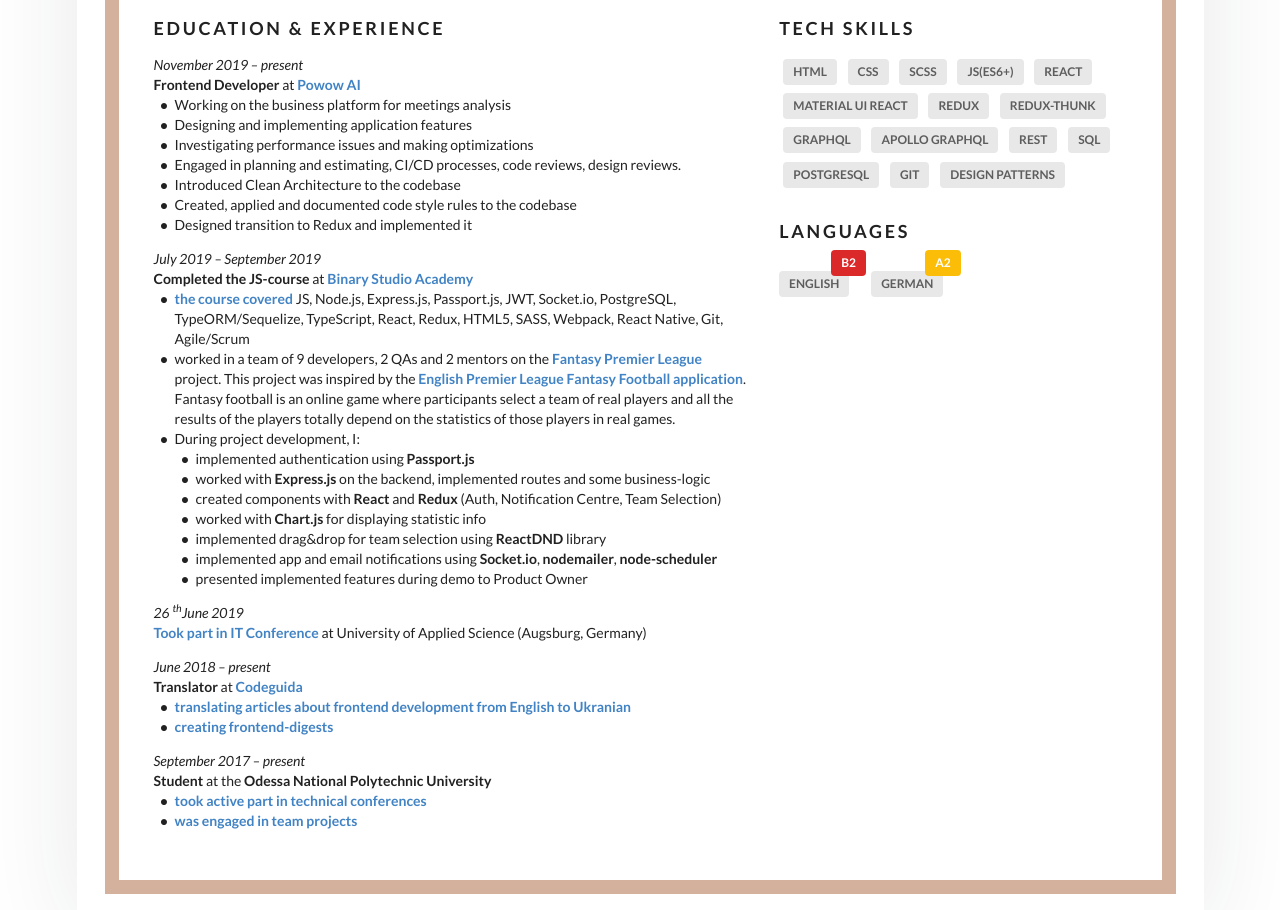
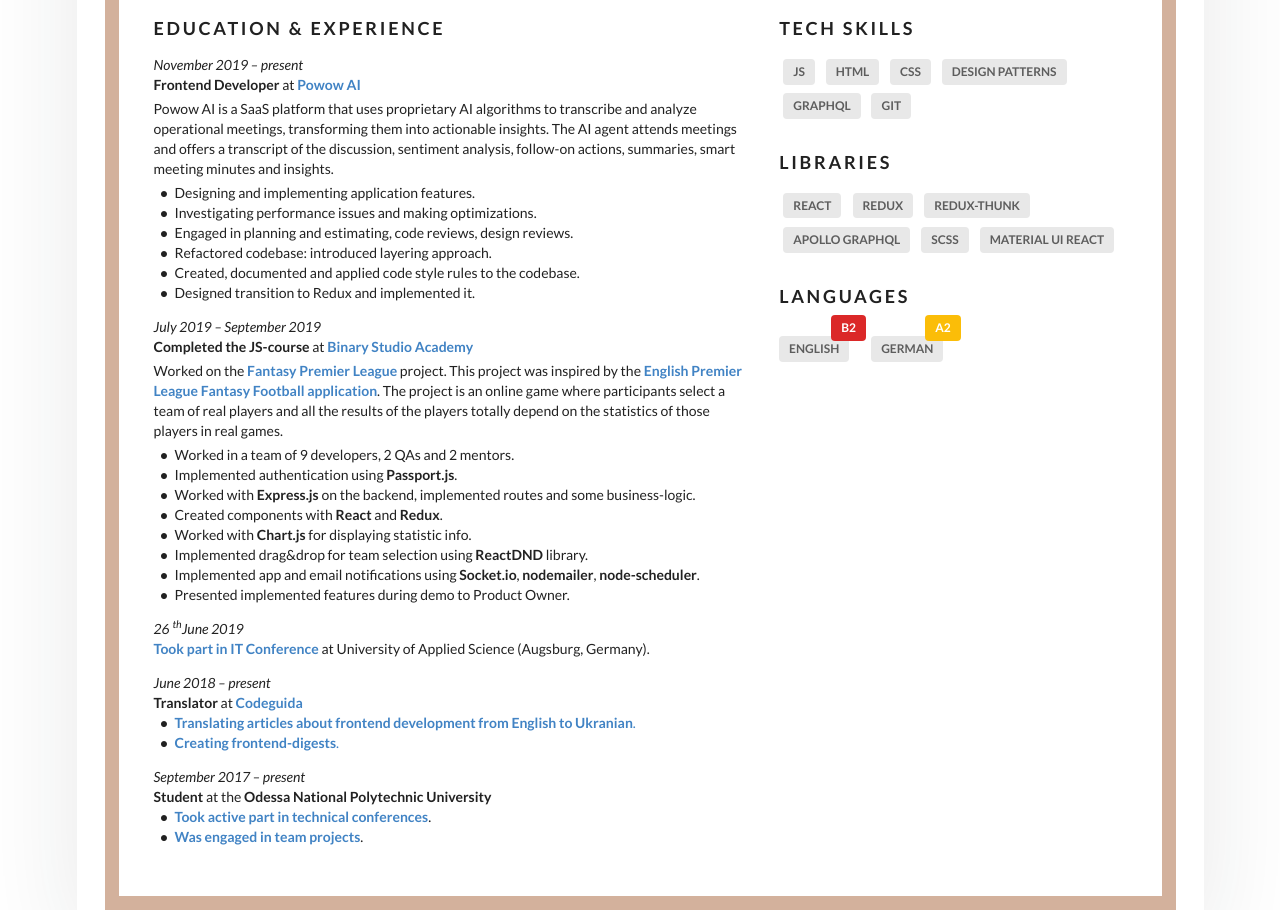
Before and after one commit to baletska-dariia/resume, a plain HTML site: page index.html in a window 1280 px wide. Shown: the part 331-1241 px from the top of the page. Drawn offline with nearby package versions, Linux system fonts and the light colour scheme.

Commit message:
CV update 2020 edition

```diff
--- a/assets/styles.css
+++ b/assets/styles.css
@@ -260,10 +260,7 @@ main:nth-last-child(3) {
 /* Article */
 article {
     max-width: 100%;
-    margin-left: auto;
-    margin-right: auto;
-    margin-top: 50px;
-    margin-bottom: 50px;
+    margin: 50px auto;
 }
 
 @media only screen and (min-width: 1200px) {
@@ -695,6 +692,10 @@ article {
     vertical-align: text-bottom;
 }
 
+.contacts li a .icon {
+    margin-right: 4px;
+}
+
 @media only screen and (max-width: 767px) {
 
     .name,
@@ -875,6 +876,10 @@ li.bordered>ul>details>div {
 
 .timeline>li p {
     margin: 0;
+}
+
+.timeline .experience-description {
+    margin:4px 0;
 }
 
 /* Tags */
--- a/index.html
+++ b/index.html
@@ -10,6 +10,7 @@
         function gtag() {
             dataLayer.push(arguments);
         }
+
         gtag('js', new Date());
 
         gtag('config', 'UA-148378065-1');
@@ -22,7 +23,7 @@
     <meta name="google" content="notranslate">
     <meta name="googlebot" content="index,follow">
     <meta name="robots" content="index,follow">
-        <meta name="subject" content="Resume">
+    <meta name="subject" content="CV">
     <meta name="twitter:card" content="summary_large_image">
     <meta name="viewport" content="width=device-width, initial-scale=1">
     <meta name="theme-color" content="white">
@@ -57,7 +58,8 @@
                     <div class="three wide center aligned column">
                         <div class="avatar-wrapper" id="avatar">
                             <img class="ui medium circular image"
-                                        src="https://i.postimg.cc/fWrrpkxT/photo-2019-09-23-18-39-33.jpg">
+                                 alt="my-photo"
+                                 src="assets/images/photo.jpg">
                         </div>
                     </div>
                     <div class="thirteen wide column">
@@ -65,11 +67,13 @@
                             <div class="sixteen wide column">
                                 <h1 class="name">Baletska Dariia</h1>
                                 <ul class="contacts">
-                                            <li><a><svg class="icon" xmlns="http://www.w3.org/2000/svg"
+                                    <li><a>
+                                        <svg class="icon" xmlns="http://www.w3.org/2000/svg"
                                              viewBox="0 0 430.114 430.114">
                                             <path
-                                                            d="M356.208,107.051c-1.531-5.738-4.64-11.852-6.94-17.205C321.746,23.704,261.611,0,213.055,0 C148.054,0,76.463,43.586,66.905,133.427v18.355c0,0.766,0.264,7.647,0.639,11.089c5.358,42.816,39.143,88.32,64.375,131.136	c27.146,45.873,55.314,90.999,83.221,136.106c17.208-29.436,34.354-59.259,51.17-87.933c4.583-8.415,9.903-16.825,14.491-24.857 c3.058-5.348,8.9-10.696,11.569-15.672c27.145-49.699,70.838-99.782,70.838-149.104v-20.262 C363.209,126.938,356.581,108.204,356.208,107.051z M214.245,199.193c-19.107,0-40.021-9.554-50.344-35.939 c-1.538-4.2-1.414-12.617-1.414-13.388v-11.852c0-33.636,28.56-48.932,53.406-48.932c30.588,0,54.245,24.472,54.245,55.06 C270.138,174.729,244.833,199.193,214.245,199.193z" />
-                                                    </svg></a> <span>ODESSA, UKRAINE</span></li>
+                                                    d="M356.208,107.051c-1.531-5.738-4.64-11.852-6.94-17.205C321.746,23.704,261.611,0,213.055,0 C148.054,0,76.463,43.586,66.905,133.427v18.355c0,0.766,0.264,7.647,0.639,11.089c5.358,42.816,39.143,88.32,64.375,131.136	c27.146,45.873,55.314,90.999,83.221,136.106c17.208-29.436,34.354-59.259,51.17-87.933c4.583-8.415,9.903-16.825,14.491-24.857 c3.058-5.348,8.9-10.696,11.569-15.672c27.145-49.699,70.838-99.782,70.838-149.104v-20.262 C363.209,126.938,356.581,108.204,356.208,107.051z M214.245,199.193c-19.107,0-40.021-9.554-50.344-35.939 c-1.538-4.2-1.414-12.617-1.414-13.388v-11.852c0-33.636,28.56-48.932,53.406-48.932c30.588,0,54.245,24.472,54.245,55.06 C270.138,174.729,244.833,199.193,214.245,199.193z"/>
+                                        </svg>
+                                    </a> <span>Odessa, Ukraine</span></li>
 
                                     <li>
                                         <a rel="author" class="mail">
@@ -88,7 +92,7 @@
                                             <svg class="icon" xmlns="http://www.w3.org/2000/svg"
                                                  viewBox="0 0 496 512">
                                                 <path
-                                                            d="M165.9 397.4c0 2-2.3 3.6-5.2 3.6-3.3.3-5.6-1.3-5.6-3.6 0-2 2.3-3.6 5.2-3.6 3-.3 5.6 1.3 5.6 3.6zm-31.1-4.5c-.7 2 1.3 4.3 4.3 4.9 2.6 1 5.6 0 6.2-2s-1.3-4.3-4.3-5.2c-2.6-.7-5.5.3-6.2 2.3zm44.2-1.7c-2.9.7-4.9 2.6-4.6 4.9.3 2 2.9 3.3 5.9 2.6 2.9-.7 4.9-2.6 4.6-4.6-.3-1.9-3-3.2-5.9-2.9zM244.8 8C106.1 8 0 113.3 0 252c0 110.9 69.8 205.8 169.5 239.2 12.8 2.3 17.3-5.6 17.3-12.1 0-6.2-.3-40.4-.3-61.4 0 0-70 15-84.7-29.8 0 0-11.4-29.1-27.8-36.6 0 0-22.9-15.7 1.6-15.4 0 0 24.9 2 38.6 25.8 21.9 38.6 58.6 27.5 72.9 20.9 2.3-16 8.8-27.1 16-33.7-55.9-6.2-112.3-14.3-112.3-110.5 0-27.5 7.6-41.3 23.6-58.9-2.6-6.5-11.1-33.3 2.6-67.9 20.9-6.5 69 27 69 27 20-5.6 41.5-8.5 62.8-8.5s42.8 2.9 62.8 8.5c0 0 48.1-33.6 69-27 13.7 34.7 5.2 61.4 2.6 67.9 16 17.7 25.8 31.5 25.8 58.9 0 96.5-58.9 104.2-114.8 110.5 9.2 7.9 17 22.9 17 46.4 0 33.7-.3 75.4-.3 83.6 0 6.5 4.6 14.4 17.3 12.1C428.2 457.8 496 362.9 496 252 496 113.3 383.5 8 244.8 8zM97.2 352.9c-1.3 1-1 3.3.7 5.2 1.6 1.6 3.9 2.3 5.2 1 1.3-1 1-3.3-.7-5.2-1.6-1.6-3.9-2.3-5.2-1zm-10.8-8.1c-.7 1.3.3 2.9 2.3 3.9 1.6 1 3.6.7 4.3-.7.7-1.3-.3-2.9-2.3-3.9-2-.6-3.6-.3-4.3.7zm32.4 35.6c-1.6 1.3-1 4.3 1.3 6.2 2.3 2.3 5.2 2.6 6.5 1 1.3-1.3.7-4.3-1.3-6.2-2.2-2.3-5.2-2.6-6.5-1zm-11.4-14.7c-1.6 1-1.6 3.6 0 5.9 1.6 2.3 4.3 3.3 5.6 2.3 1.6-1.3 1.6-3.9 0-6.2-1.4-2.3-4-3.3-5.6-2z" />
+                                                        d="M165.9 397.4c0 2-2.3 3.6-5.2 3.6-3.3.3-5.6-1.3-5.6-3.6 0-2 2.3-3.6 5.2-3.6 3-.3 5.6 1.3 5.6 3.6zm-31.1-4.5c-.7 2 1.3 4.3 4.3 4.9 2.6 1 5.6 0 6.2-2s-1.3-4.3-4.3-5.2c-2.6-.7-5.5.3-6.2 2.3zm44.2-1.7c-2.9.7-4.9 2.6-4.6 4.9.3 2 2.9 3.3 5.9 2.6 2.9-.7 4.9-2.6 4.6-4.6-.3-1.9-3-3.2-5.9-2.9zM244.8 8C106.1 8 0 113.3 0 252c0 110.9 69.8 205.8 169.5 239.2 12.8 2.3 17.3-5.6 17.3-12.1 0-6.2-.3-40.4-.3-61.4 0 0-70 15-84.7-29.8 0 0-11.4-29.1-27.8-36.6 0 0-22.9-15.7 1.6-15.4 0 0 24.9 2 38.6 25.8 21.9 38.6 58.6 27.5 72.9 20.9 2.3-16 8.8-27.1 16-33.7-55.9-6.2-112.3-14.3-112.3-110.5 0-27.5 7.6-41.3 23.6-58.9-2.6-6.5-11.1-33.3 2.6-67.9 20.9-6.5 69 27 69 27 20-5.6 41.5-8.5 62.8-8.5s42.8 2.9 62.8 8.5c0 0 48.1-33.6 69-27 13.7 34.7 5.2 61.4 2.6 67.9 16 17.7 25.8 31.5 25.8 58.9 0 96.5-58.9 104.2-114.8 110.5 9.2 7.9 17 22.9 17 46.4 0 33.7-.3 75.4-.3 83.6 0 6.5 4.6 14.4 17.3 12.1C428.2 457.8 496 362.9 496 252 496 113.3 383.5 8 244.8 8zM97.2 352.9c-1.3 1-1 3.3.7 5.2 1.6 1.6 3.9 2.3 5.2 1 1.3-1 1-3.3-.7-5.2-1.6-1.6-3.9-2.3-5.2-1zm-10.8-8.1c-.7 1.3.3 2.9 2.3 3.9 1.6 1 3.6.7 4.3-.7.7-1.3-.3-2.9-2.3-3.9-2-.6-3.6-.3-4.3.7zm32.4 35.6c-1.6 1.3-1 4.3 1.3 6.2 2.3 2.3 5.2 2.6 6.5 1 1.3-1.3.7-4.3-1.3-6.2-2.2-2.3-5.2-2.6-6.5-1zm-11.4-14.7c-1.6 1-1.6 3.6 0 5.9 1.6 2.3 4.3 3.3 5.6 2.3 1.6-1.3 1.6-3.9 0-6.2-1.4-2.3-4-3.3-5.6-2z"/>
                                             </svg>
                                             <span>baletska-dariia</span>
                                         </a>
@@ -120,17 +124,21 @@
                                             href="https://www.linkedin.com/company/powowai/"
                                             target="_blank">Powow
                                         AI</a></strong></p>
+
+                                    <p class="experience-description">Powow AI is a SaaS platform that uses proprietary
+                                        AI algorithms to transcribe and analyze operational meetings, transforming them
+                                        into actionable insights. The AI agent attends meetings and offers a transcript
+                                        of the discussion, sentiment analysis, follow-on actions, summaries, smart
+                                        meeting minutes and insights.</p>
                                     <ul>
-                                                <li>Working on the business platform for meetings analysis</li>
-                                                <li>Designing and implementing application features</li>
-                                                <li>Investigating performance issues and making optimizations</li>
-                                                <li>Engaged in planning and estimating,
-                                                    CI/CD
-                                                    processes, code reviews, design reviews.</li>
-                                                <li>Introduced Clean Architecture to the codebase</li>
-                                                <li>Created, applied and documented code style rules to the codebase
+                                        <li>Designing and implementing application features.</li>
+                                        <li>Investigating performance issues and making optimizations.</li>
+                                        <li>Engaged in planning and estimating, code reviews, design reviews.
                                         </li>
-                                                <li>Designed transition to Redux and implemented it
+                                        <li>Refactored codebase: introduced layering approach.</li>
+                                        <li>Created, documented and applied code style rules to the codebase.
+                                        </li>
+                                        <li>Designed transition to Redux and implemented it.
                                         </li>
 
                                     </ul>
@@ -141,74 +149,71 @@
                                             href="https://academy.binary-studio.com" target="_blank">Binary
                                         Studio
                                         Academy</a></strong></p>
-                                            <ul>
-                                                <li>
-                                                    <a href="https://i.postimg.cc/7ZrKjcw5/20190924-3.png"
-                                                        target="_blank"><strong>the
-                                                            course covered</a></strong> JS, Node.js, Express.js,
-                                                    Passport.js, JWT, Socket.io, PostgreSQL, TypeORM/Sequelize,
-                                                    TypeScript, React,
-                                                    Redux, HTML5, SASS, Webpack, React Native, Git, Agile/Scrum
-                                                </li>
-                                                <li>worked in a team of 9 developers, 2 QAs and 2 mentors on the <a
+                                    <p class="experience-description">
+                                        Worked on the <a
                                             href="https://github.com/baletska-dariia/bsa-2019-fantasy"
                                             target="_blank"><strong>Fantasy
                                         Premier League</strong></a> project. This project was
-                                                    inspired by
-                                                    the <a href="http://fantasy.premierleague.com"
+                                        inspired by the <a href="http://fantasy.premierleague.com"
                                                            target="_blank"><strong>English
                                         Premier League Fantasy Football
-                                                            application</strong></a>. Fantasy football is an online game
+                                        application</strong></a>.
+                                        The project is an online game
                                         where participants select a team of real players and all the results
                                         of the players totally depend on the statistics of those players in
-                                                    real
-                                                    games.
-                                                </li>
-                                                <li> During project development, I:
+                                        real games.
+                                    </p>
                                     <ul>
-                                                        <li>implemented authentication using
-                                                            <strong>Passport.js</strong></li>
-                                                        <li>worked with <strong>Express.js</strong> on the backend,
-                                                            implemented routes and some business-logic</li>
-                                                        <li>created components with <strong>React</strong> and
-                                                            <strong>Redux</strong> (Auth, Notification Centre, Team
-                                                            Selection)</li>
-                                                        <li>worked with <strong>Chart.js</strong> for displaying
-                                                            statistic info</li>
-                                                        <li>implemented drag&drop for team selection using
-                                                            <strong>ReactDND</strong> library</li>
-                                                        <li>implemented app and email notifications using
-                                                            <strong>Socket.io</strong>, <strong>nodemailer</strong>,
-                                                            <strong>node-scheduler</strong></li>
-                                                        <li>presented implemented features during demo to Product Owner
-                                                        </li>
-                                                    </ul>
+                                        <li>Worked in a team of 9 developers, 2 QAs and 2 mentors.
                                         </li>
 
+                                        <li>Implemented authentication using
+                                            <strong>Passport.js</strong>.
+                                        </li>
+                                        <li>Worked with <strong>Express.js</strong> on the backend,
+                                            implemented routes and some business-logic.
+                                        </li>
+                                        <li>Created components with <strong>React</strong> and
+                                            <strong>Redux</strong>.
+                                        </li>
+                                        <li>Worked with <strong>Chart.js</strong> for displaying
+                                            statistic info.
+                                        </li>
+                                        <li>Implemented drag&drop for team selection using
+                                            <strong>ReactDND</strong> library.
+                                        </li>
+                                        <li>Implemented app and email notifications using
+                                            <strong>Socket.io</strong>, <strong>nodemailer</strong>,
+                                            <strong>node-scheduler</strong>.
+                                        </li>
+                                        <li>Presented implemented features during demo to Product Owner.
+                                        </li>
                                     </ul>
                                 </li>
                                 <li>
                                     <p><em>26 <sup>th</sup>June 2019</em></p>
-                                            <p><a href="https://i.postimg.cc/nnnmC0sp/Zertifikat-Green-Campus-Projekttag-Baletska-mit-U-page-001.jpg"
+                                    <p>
+                                        <a href="https://i.postimg.cc/nnnmC0sp/Zertifikat-Green-Campus-Projekttag-Baletska-mit-U-page-001.jpg"
                                            target="_blank"><strong>Took
                                             part in IT Conference</strong></a> at University of Applied
-                                                Science (Augsburg, Germany)</p>
+                                        Science (Augsburg, Germany).</p>
 
                                 </li>
                                 <li>
                                     <p><em>June 2018 &ndash; present</em></p>
                                     <p><strong>Translator</strong> at <strong><a href="https://codeguida.com/"
-                                                        target="_blank">Codeguida</a></strong></p>
+                                                                                 target="_blank">Codeguida</a></strong>
+                                    </p>
                                     <ul>
                                         <li>
                                             <a href="https://codeguida.com/post/1799"
-                                                        target="_blank"><strong>translating
+                                               target="_blank"><strong>Translating
                                                 articles about frontend development from English to
-                                                            Ukranian</strong></a>
+                                                Ukranian</strong>.</a>
                                         </li>
                                         <li><a href="https://codeguida.com/post/2003"
-                                                        target="_blank"><strong>creating
-                                                            frontend-digests</strong></a></li>
+                                               target="_blank"><strong>Creating
+                                            frontend-digests</strong>.</a></li>
                                     </ul>
                                 </li>
                                 <li>
@@ -218,65 +223,61 @@
                                     <ul>
                                         <li>
                                             <a href=" https://i.postimg.cc/Jzq1sQB6/20190924-4.png"
-                                                        target="_blank"><strong>took
-                                                            active part in technical conferences</strong></a></li>
+                                               target="_blank"><strong>Took
+                                                active part in technical conferences</strong></a>.
+                                        </li>
                                         <li><a href="https://i.postimg.cc/qJtz59Kp/20190924-6.png"
-                                                        target="_blank"><strong>was
-                                                            engaged in team projects</strong></a></li>
+                                               target="_blank"><strong>Was
+                                            engaged in team projects</strong></a>.
+                                        </li>
                                     </ul>
                                 </li>
                             </ul>
                         </section>
                     </div>
-                            <div class="six wide column ">
+                    <div class="six wide column">
                         <section>
                             <h3>Tech Skills</h3>
-                                    <div class="tags small ">
-                                        <div class="ui label margin ">
+                            <div class="tags small">
+                                <div class="ui label margin">
+                                    JS
+                                </div>
+                                <div class="ui label margin">
                                     HTML
                                 </div>
-                                        <div class="ui label margin ">
+                                <div class="ui label margin">
                                     CSS
                                 </div>
-                                        <div class="ui label margin ">
+                                <div class="ui label margin">
+                                    DESIGN PATTERNS
+                                </div>
+                                <div class="ui label margin">
+                                    GRAPHQL
+                                </div>
+                                <div class="ui label margin">
+                                    GIT
+                                </div>
+                            </div>
+                        </section>
+                        <section>
+                            <h3>Libraries</h3>
+                            <div class="ui label margin">
+                                REACT
+                            </div>
+                            <div class="ui label margin">
+                                REDUX
+                            </div>
+                            <div class="ui label margin">
+                                REDUX-THUNK
+                            </div>
+                            <div class="ui label margin">
+                                APOLLO GRAPHQL
+                            </div>
+                            <div class="ui label margin">
                                 SCSS
                             </div>
-                                        <div class="ui label margin ">
-                                            JS(ES6+)
-                                        </div>
-                                        <div class="ui label margin ">
-                                            REACT
-                                        </div>
-                                        <div class="ui label margin ">
+                            <div class="ui label margin">
                                 MATERIAL UI REACT
-                                        </div>
-                                        <div class="ui label margin ">
-                                            REDUX
-                                        </div>
-                                        <div class="ui label margin ">
-                                            REDUX-THUNK
-                                        </div>
-                                        <div class="ui label margin ">
-                                            GRAPHQL
-                                        </div>
-                                        <div class="ui label margin ">
-                                            APOLLO GRAPHQL
-                                        </div>
-                                        <div class="ui label margin ">
-                                            REST
-                                        </div>
-                                        <div class="ui label margin ">
-                                            SQL
-                                        </div>
-                                        <div class="ui label margin ">
-                                            POSTGRESQL
-                                        </div>
-                                        <div class="ui label margin ">
-                                            GIT
-                                        </div>
-                                        <div class="ui label margin ">
-                                            DESIGN PATTERNS
-                                        </div>
                             </div>
                         </section>
                         <section>
@@ -298,11 +299,6 @@
         </div>
     </article>
 </main>
-
-        <script>
-            $('#avatar')
-                .transition('tada');
-        </script>
 </body>
 
 </html>
```
Also changed, not shown: assets/images/photo.jpg (added), 2 other files. Lines whose indentation alone changed are shown as unchanged.
